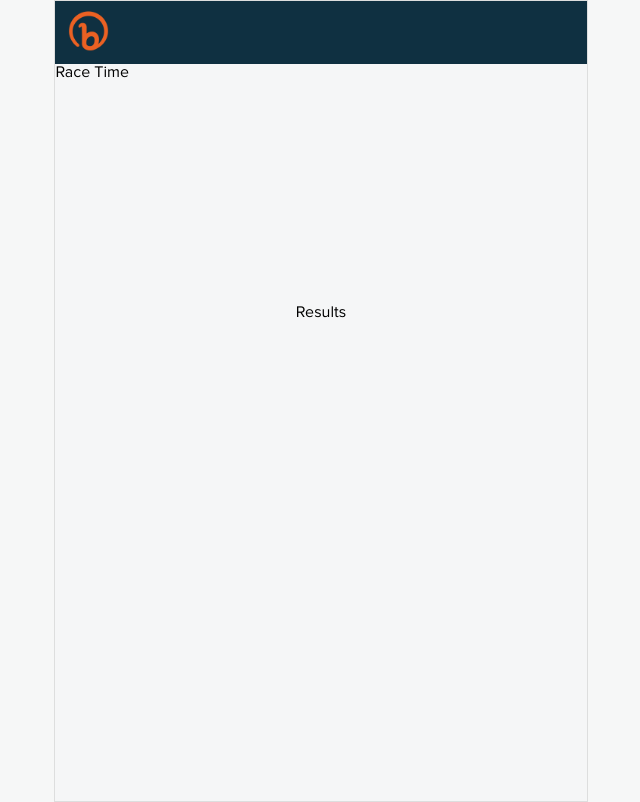
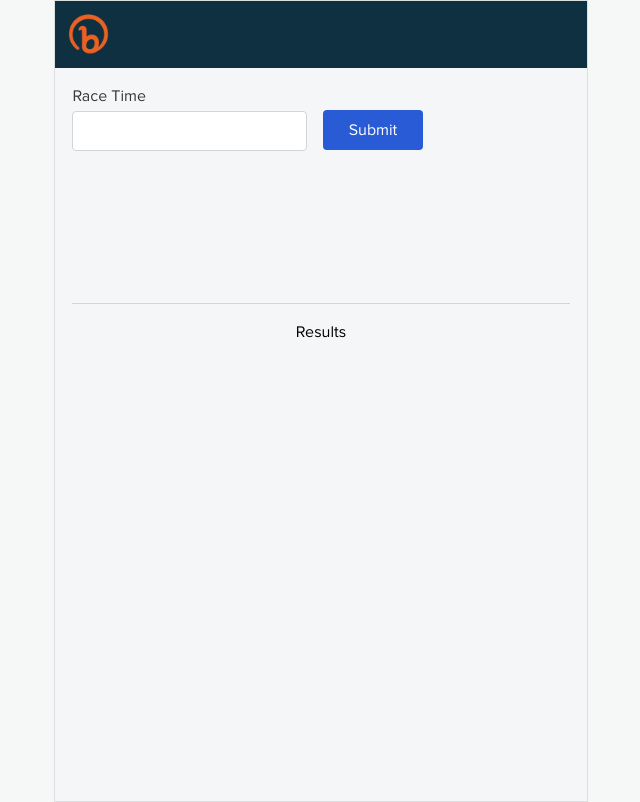
Before and after one commit to jphorner/bitly-take-home-test, a React (Create React App) app: page / in a window 1280 px wide. Shown: the whole page, without its empty margins (319-959 px from the left). Built offline with nearby package versions, Linux system fonts and the light colour scheme.

Commit message:
Style Form

```diff
--- a/src/Components/Form/Form.css
+++ b/src/Components/Form/Form.css
@@ -1,5 +1,38 @@
+.form-container {
+  text-align: left;
+  padding: 3.7% 3.2% 3.7% 3.2%;
+  color: #35383B;
+}
+
 form {
-  display: flex;
-  justify-content: flex-start;
-  min-height: 30vh;
+  min-height: 23.3vh;
+  display: block;
+  padding: .8vh 0vh .8vh 0vh;
 }
+
+.time-input {
+  height: 2.27rem;
+  width: 46%;
+  margin-right: 1rem;
+  border: 1px solid #D3D4D7;
+}
+
+.time-submit-btn {
+  color: white;
+  background-color: #2A5BD6;
+  border: 0px;
+  font-family: 'ProximaNova-Regular';
+  font-size: 1rem;
+  padding: .75rem 1.6rem .75rem 1.6rem;
+}
+
+.time-input,
+.time-submit-btn {
+  border-radius: 4px;
+}
+
+.divider {
+  height: 1px;
+  width: 100%;
+  background-color: #D3D4D7;
+}
--- a/src/Components/Form/Form.js
+++ b/src/Components/Form/Form.js
@@ -3,9 +3,16 @@ import './Form.css';
 
 const Form = () => {
   return (
-    <form className="race-time-form">
+    <div className="form-container">
       <div className="race-time">Race Time</div>
-    </form>
+      <form className="race-time-form">
+        <div className="time-input-container">
+          <input type="text" className="time-input"></input>
+          <button type="submit" className="time-submit-btn">Submit</button>
+        </div>
+      </form>
+      <div className="divider"></div>
+    </div>
   )
 }
 
--- a/src/Components/Header/Header.css
+++ b/src/Components/Header/Header.css
@@ -3,16 +3,16 @@ header {
   display: flex;
   flex-direction: column;
   justify-content: center;
-  height: 7.9%;
+  height: 8.4%;
   background-color: #0f3041;
 }
 
 .logo {
-  height: 84%;
+  height: 79%;
   width: auto;
   background-size: contain;
   background-repeat: no-repeat;
   margin-left: .5vw;
-  margin-bottom: 3px;
+  /* margin-bottom: 3px; */
   background-image: url('./bitly-logo.png');
 }
```
